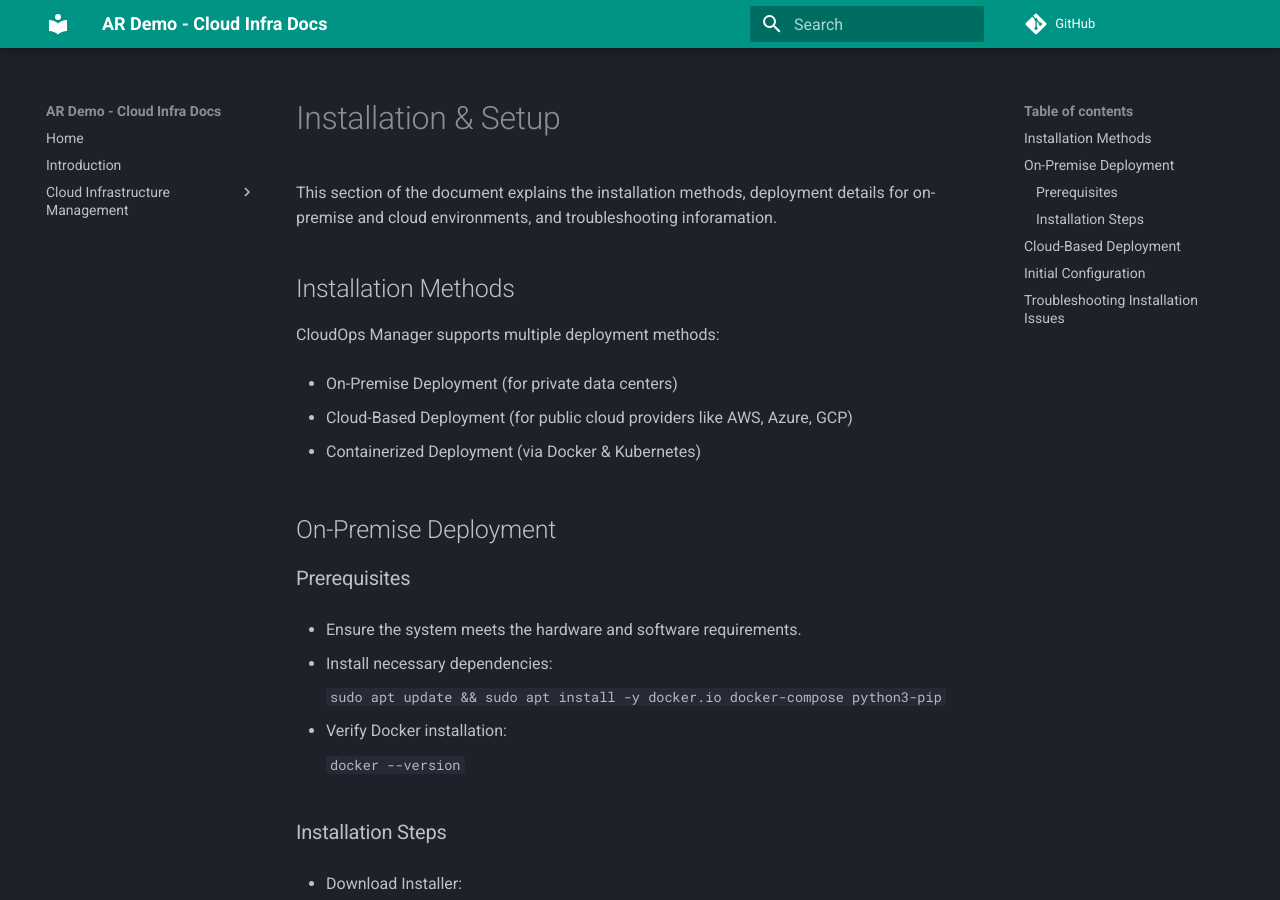
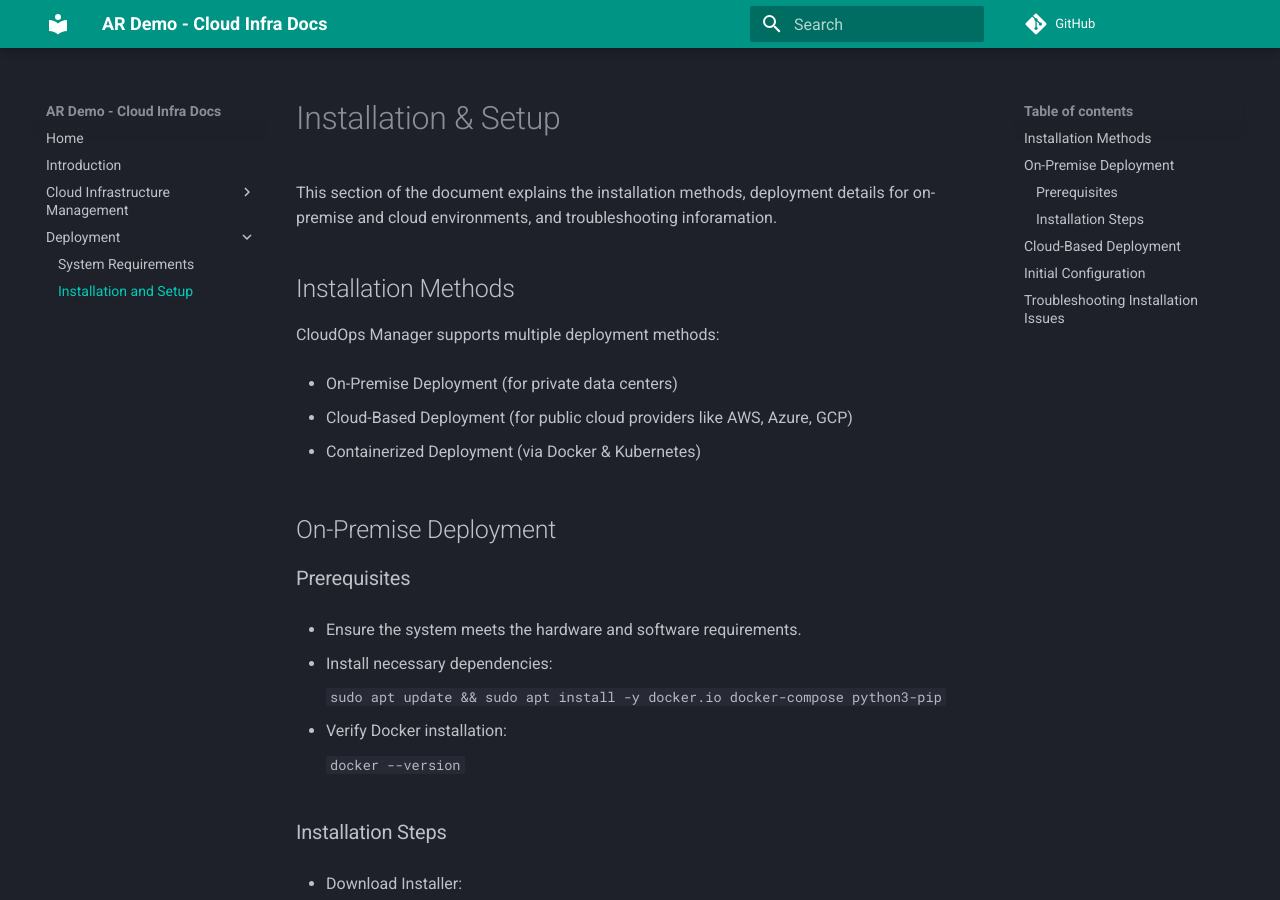
Before and after one commit to peak15-consul/Cloud-Infra, an MkDocs documentation site: the page built from Cloud-Infra-Docs/docs/Deployment/installation-and-setup.md, in a window 1280 px wide and 900 px high. Built offline with MkDocs 1.6.1 and Material for MkDocs 9.7.7, drawn with Linux system fonts in a browser that asks for light colours; comment, search, counter and statistics services are not loaded.

Commit message:
Updated TOC

```diff
--- a/mkdocs.yml
+++ b/mkdocs.yml
@@ -19,3 +19,6 @@ nav:
     - Architecture: Cloud-Infrastructure-Management/architecture-overview.md
     - Components and Services: Cloud-Infrastructure-Management/components-services.md
     - Supported Cloud Platforms: Cloud-Infrastructure-Management/supported-clouds.md
+  - Deployment:
+    - System Requirements: Deployment/system-requirements.md
+    - Installation and Setup: Deployment/installation-and-setup.md
```
